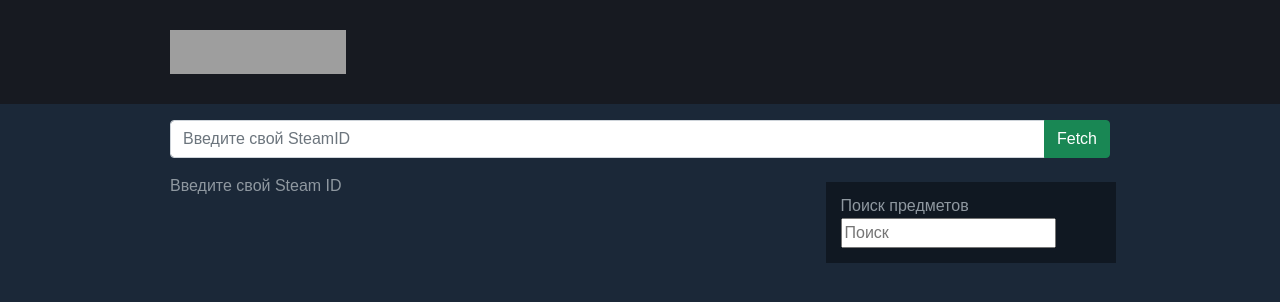
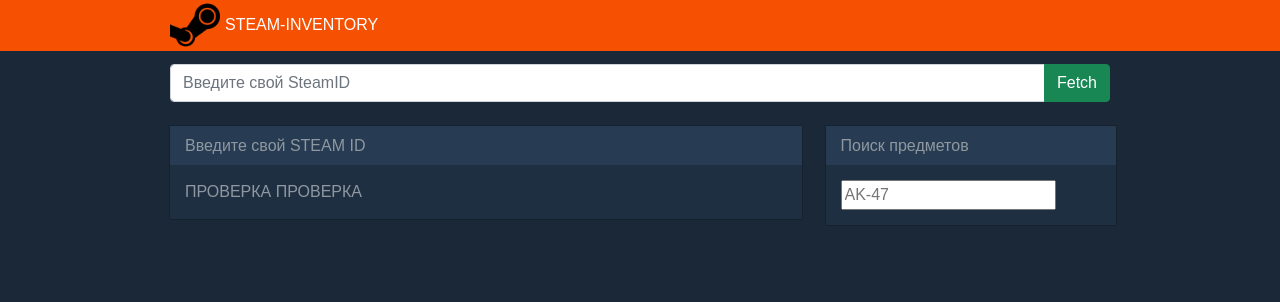
Before and after one commit to fillcapron/steam-inventory, a React (Create React App) app: page / in a window 1280 px wide. Shown: the top 302 px of the page. Built offline with nearby package versions, Linux system fonts and the light colour scheme; grey boxes are pictures that could not be loaded.

Commit message:
update interfaces

```diff
--- a/src/components/ItemList.tsx
+++ b/src/components/ItemList.tsx
@@ -4,6 +4,7 @@
 import usePagination from "../hooks/usePagination"
 import Pagination from "./Paginations"
 import ItemListHeader from './UI/ItemListHeader'
+import PanelInfo from './UI/panel'
 
 const ItemList: React.FC = () => {
     const {error, items, loading} = usedTypedSelector(state => state.item)
@@ -14,7 +15,7 @@
 
     if (loading) return <h1>Идет загрузка</h1>
     if (error) return <h1>{error}</h1>
-    if(!items.length) return <p>Введите свой Steam ID</p>
+    if(!items.length) return <PanelInfo title="Введите свой STEAM ID">ПРОВЕРКА ПРОВЕРКА</PanelInfo>
 
     return(
         <>
--- /dev/null
+++ b/src/components/UI/panel.tsx
@@ -0,0 +1,18 @@
+interface PanelProps {
+    title: string,
+    children: any
+}
+
+const PanelInfo: React.FC<PanelProps> = ({title, children}) => {
+    return (
+        <div className="panel panel-info">
+            <div className="panel-header">
+                <h3 className="panel-title">{title}</h3>
+            </div>
+            <div className="panel-body">
+                    {children}
+            </div>
+        </div>
+    )
+}
+export default PanelInfo;
--- a/src/components/blocks/header.tsx
+++ b/src/components/blocks/header.tsx
@@ -1,18 +1,18 @@
+import logo from '../../logo-steam.png'
 
 const Header: React.FC = () => {
     return(
-        <div className="header">
+        <nav className="navbar-header navbar-fixed-top">
             <div className="content">
                 <div className="logo">
-                    <span>
-                        <a href="/">
-                    <img src="https://store.akamai.steamstatic.com/public/shared/images/header/logo_steam.svg?t=962016" alt=""  width="176" height="44"/>
-                </a>
-                    </span>
+                <img src={logo} height="50px" width="50px" alt=""/>
+                <span className="logo-text">STEAM-INVENTORY</span>
                 </div>
+                <i className="fab fa-steam-square"></i>
             </div>
-        </div>
+        </nav>
     )
+
 }
 
 export default Header
--- a/src/components/blocks/sidebar.tsx
+++ b/src/components/blocks/sidebar.tsx
@@ -1,5 +1,6 @@
 import { useDispatch } from "react-redux"
 import { searchItem } from "../../redux/store/action/itemsActions"
+import PanelInfo from "../UI/panel"
 
 const Sidebar:React.FC = () => {
     const dispatch = useDispatch()
@@ -7,10 +8,7 @@
         dispatch(searchItem(e.target.value))
     }
     return (
-        <div className="sidebar-content">
-            <span>Поиск предметов</span>
-            <input placeholder="Поиск" onChange={(e) => search(e)}/>
-        </div>
+        <PanelInfo title="Поиск предметов"><input placeholder="AK-47" onChange={(e) => search(e)}/></PanelInfo>
     )
 }
 
--- a/src/pages/home.tsx
+++ b/src/pages/home.tsx
@@ -13,7 +13,7 @@
     }
     return(
         <div className="content">
-            <div className="row">
+            <div className="row mt-5">
                 <Input getInventory={getInventory}/>
                 <div className="main">
                     <ItemList/>
--- a/src/redux/store/action/itemsActions.ts
+++ b/src/redux/store/action/itemsActions.ts
@@ -24,12 +24,12 @@
 
 export const sortUP = (items:Items[]) => {
     return (dispatch: Dispatch<ItemAction>) => {
-        dispatch({type: ItemActionType.SORT_ITEM_UP, payload: [...items].sort((a:Items,b:Items) => b.count - a.count)})
+        dispatch({type: ItemActionType.SORT_ITEM_UP, payload: items.sort((a:Items,b:Items) => b.count - a.count)})
     }
 }
 export const sortDOWN = (items:Items[]) => {
     return (dispatch: Dispatch<ItemAction>) => {
-        dispatch({type: ItemActionType.SORT_ITEM_DOWN, payload: [...items].sort((a:Items,b:Items) => a.count - b.count)})
+        dispatch({type: ItemActionType.SORT_ITEM_DOWN, payload: items.sort((a:Items,b:Items) => a.count - b.count)})
     }
 }
 
@@ -41,11 +41,11 @@
 
 export const sortItemsName = (items: Items[]) => {
     return (dispatch: Dispatch<ItemAction>) =>{
-        dispatch({type: ItemActionType.SORT_ITEM_NAME, payload: [...items].sort((a:Items,b:Items) => a.name.localeCompare(b.name))})
+        dispatch({type: ItemActionType.SORT_ITEM_NAME, payload: items.sort((a:Items,b:Items) => a.name.localeCompare(b.name))})
     }
 }
 export const sortItemsNameReverse = (items: Items[]) => {
     return (dispatch: Dispatch<ItemAction>) =>{
-        dispatch({type: ItemActionType.SORT_ITEM_NAME_REVERSE, payload: [...items].reverse()})
+        dispatch({type: ItemActionType.SORT_ITEM_NAME_REVERSE, payload: items.reverse()})
     }
 }
--- a/src/scss/_header.scss
+++ b/src/scss/_header.scss
@@ -7,8 +7,27 @@
     }
 }
 .logo {
-    padding-top: 30px;
-    margin-right: 40px;
-    width: 176px;
-    height: 44px;
+    display: flex;
+    align-items: center;
+    &-text {
+        padding-left: 5px;
+        color: white;
+    }
 }
+
+.navbar {
+    &-header {
+    background: #f65002;
+    min-height: 50px;
+    margin-bottom: 20px;
+    border: 1px solid transparent;
+    }
+    &-fixed-top {
+        position: fixed;
+        top: 0;
+        right: 0;
+        left: 0;
+        z-index: 1030;
+        border-width: 0 0 1px;
+    }
+}
--- /dev/null
+++ b/src/scss/_panel.scss
@@ -0,0 +1,20 @@
+.panel {
+    margin: 8px 0 10px;
+    &-info {
+        box-shadow: 0 0 1px #000;
+        background: #5485b733;
+        border: 0px solid;
+    }
+    &-header {
+        padding: 10px 15px;
+    }
+    &-title {
+        font-size: 16px;
+        margin-bottom: 0;
+    }
+    &-body {
+        background: #00000033;
+        color: #8f98a0;
+        padding: 15px;
+    }
+}
--- a/src/scss/_sidebar.scss
+++ b/src/scss/_sidebar.scss
@@ -6,11 +6,5 @@
     }
     &-content {
         padding: 12px 15px 15px 15px;
-        background: #00000066 none repeat scroll 0 0;
     }
 }
-// .item-search {
-//     width: 295px;
-//     margin-top: 8px;
-//     // background: #00000066 none repeat scroll 0 0;
-// }
--- a/src/scss/style.scss
+++ b/src/scss/style.scss
@@ -23,3 +23,4 @@
 @import './_sidebar';
 @import './_paginations';
 @import './_item';
+@import './panel';
```
Also changed, not shown: src/logo-steam.png (added).
